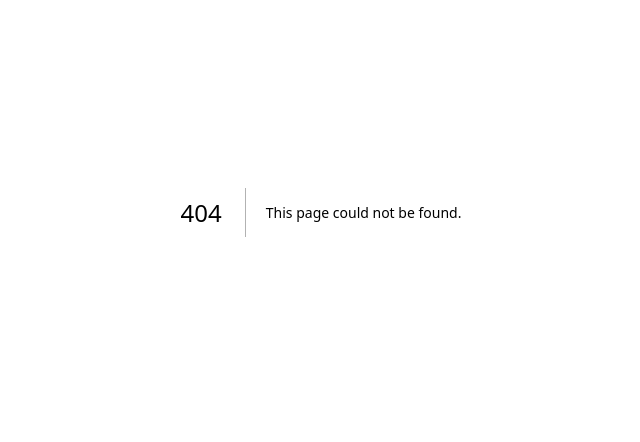
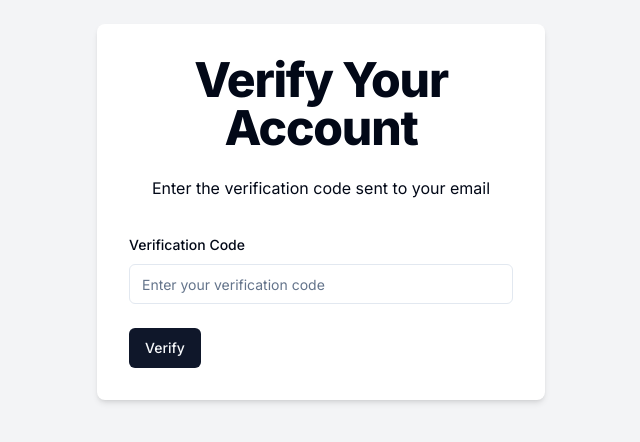
Before and after one commit to dev-soni-07/Anonymous-Feedback-App, a Next.js app: page /verify/1 in a window 1280 px wide. Before the commit this address had no page. Shown: the part 188-630 px from the top of the page, without its empty margins (319-959 px from the left). Built offline with nearby package versions, Linux system fonts and the light colour scheme.

Commit message:
Added verify-code page

```diff
--- a/src/app/(auth)/sign-up/page.tsx
+++ b/src/app/(auth)/sign-up/page.tsx
@@ -54,6 +54,7 @@
                     let message = response.data.message;
                     setUsernameMessage(message);
                 } catch (error) {
+                    console.log("Error checking the username", error);
                     const axiosError = error as AxiosError<ApiResponse>;
                     let errorMessage = axiosError.response?.data.message;
                     setUsernameMessage(errorMessage ?? "Error checking the username");
--- /dev/null
+++ b/src/app/(auth)/verify/[username]/page.tsx
@@ -0,0 +1,85 @@
+'use client'
+
+import { Form, FormField, FormItem, FormLabel, FormMessage } from '@/components/ui/form';
+import { Input } from '@/components/ui/input';
+import { Button } from '@/components/ui/button';
+import { useToast } from '@/components/ui/use-toast';
+import { verifySchema } from '@/schemas/verify.schema';
+import { ApiResponse } from '@/types/ApiResponse';
+import { zodResolver } from '@hookform/resolvers/zod';
+import axios, { AxiosError } from 'axios';
+import { useParams, useRouter } from 'next/navigation';
+import { useForm } from 'react-hook-form';
+import * as z from 'zod';
+
+const VerifyAccount = () => {
+    const router = useRouter();
+    const param = useParams<{ username: string }>();
+    const { toast } = useToast();
+
+    // Implementing Zod
+    const form = useForm<z.infer<typeof verifySchema>>(
+        {
+            resolver: zodResolver(verifySchema),
+        }
+    );
+
+    const onSubmit = async (data: z.infer<typeof verifySchema>) => {
+        try {
+            const response = await axios.post('/api/verify-code', {
+                username: param.username,
+                code: data.code,
+            });
+
+            toast(
+                {
+                    title: "Success",
+                    description: response.data.message,
+                }
+            );
+
+            router.replace(`/login`);
+        } catch (error) {
+            const axiosError = error as AxiosError<ApiResponse>;
+
+            toast({
+                title: 'Verification Failed',
+                description:
+                    axiosError.response?.data.message ??
+                    'An error occurred. Please try again.',
+                variant: 'destructive',
+            });
+        }
+    }
+
+    return (
+        <div className="flex justify-center items-center min-h-screen bg-gray-100">
+            <div className="w-full max-w-md p-8 space-y-8 bg-white rounded-lg shadow-md">
+                <div className="text-center">
+                    <h1 className="text-4xl font-extrabold tracking-tight lg:text-5xl mb-6">
+                        Verify Your Account
+                    </h1>
+                    <p className="mb-4">Enter the verification code sent to your email</p>
+                </div>
+                <Form {...form}>
+                    <form onSubmit={form.handleSubmit(onSubmit)} className="space-y-6">
+                        <FormField
+                            name="code"
+                            control={form.control}
+                            render={({ field }) => (
+                                <FormItem>
+                                    <FormLabel>Verification Code</FormLabel>
+                                    <Input placeholder='Enter your verification code' {...field} />
+                                    <FormMessage />
+                                </FormItem>
+                            )}
+                        />
+                        <Button type="submit">Verify</Button>
+                    </form>
+                </Form>
+            </div>
+        </div>
+    )
+}
+
+export default VerifyAccount;
```
